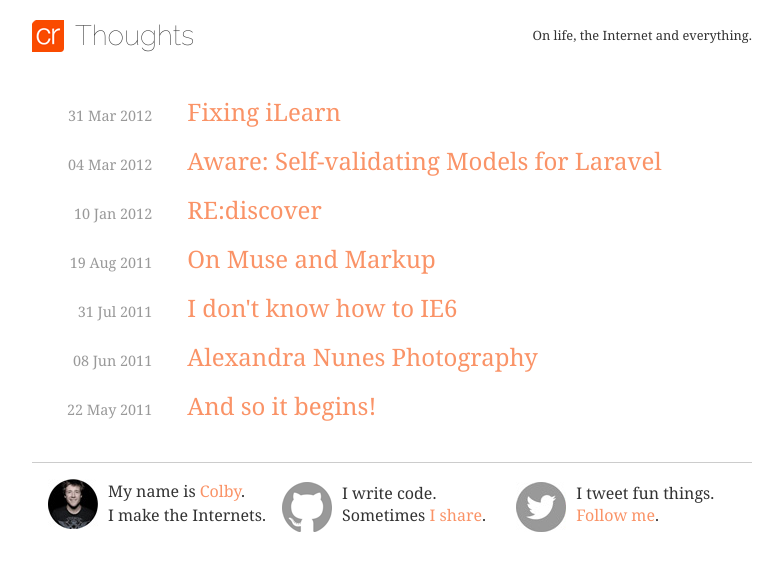
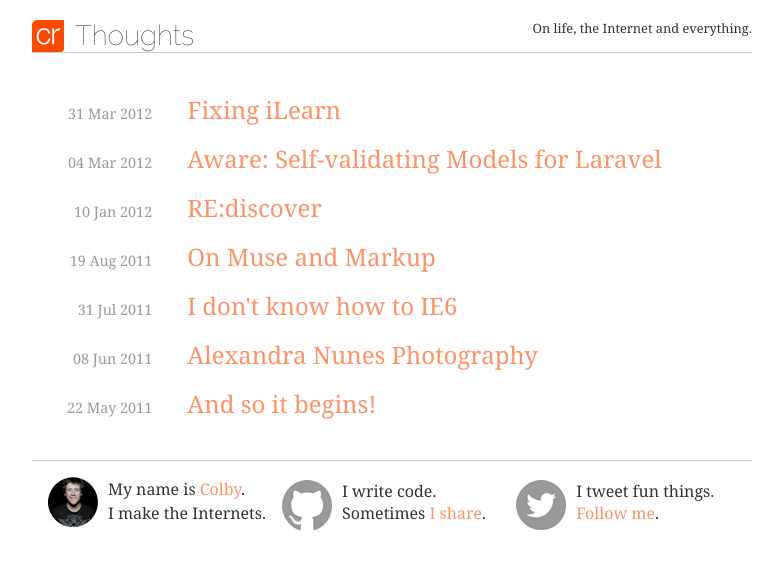
Before and after one commit to colbyr/colbyr.github.io, a Jekyll site: the page built from index.html, in a window 1280 px wide. Shown: the top 571 px of the page, without its empty margins (248-1031 px from the left). Built offline with Jekyll 4.4.1, drawn with Linux system fonts in a browser that asks for light colours.

Commit message:
some more mobile styles

```diff
--- a/_includes/header.html
+++ b/_includes/header.html
@@ -11,5 +11,8 @@
     <div class="col-6">
       <p class="tagline text-right">On life, the Internet and everything.</p>
     </div>
+    <div class="col-12">
+      <hr class="line" />
+    </div>
   </div>
 </div>
--- a/css/main.css
+++ b/css/main.css
@@ -115,16 +115,20 @@
     margin-right: 10px;
   }
 
+.header .line {
+  margin-top: 0;
+}
 .header .logo {
   margin-right: .15em;
   vertical-align: text-bottom;
 }
 .header .tagline {
   font-size: .8em;
-  padding: 1em 0;
+  margin: 1.5em 0 .5em;
 }
 .header .title {
   font-size: 1.75em;
+  margin-bottom: 0;
 }
   .header .title a {
     color: #333;
@@ -200,7 +204,13 @@
   .footer {
     text-align: left;
   }
-  .header .tagline,
+  .header .line {
+    display: none;
+  }
+  .header .tagline {
+    margin: .75em 0 1em 50px;
+    text-align: left;
+  }
   .header .title {
     text-align: left;
   }
@@ -209,5 +219,6 @@
   }
   .post-list .date {
     display: block;
+    text-align: left;
   }
 }
```
